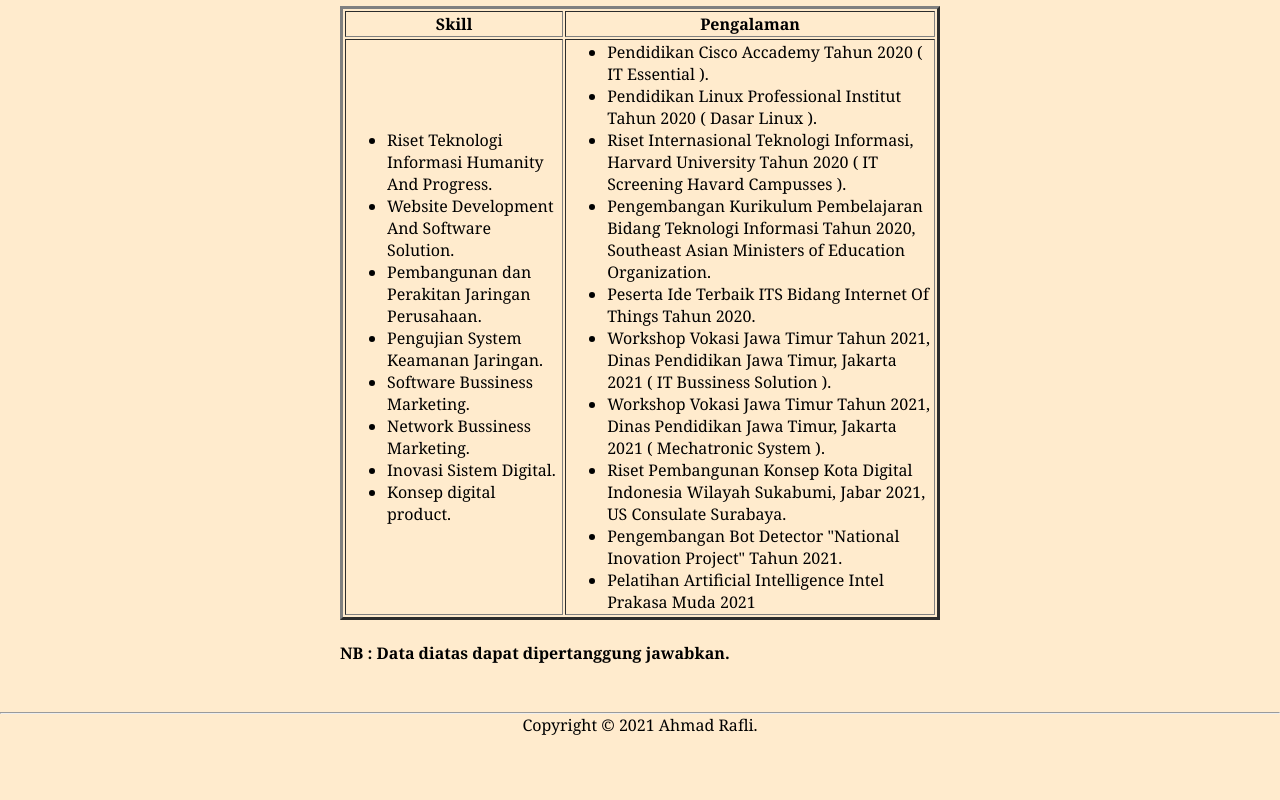
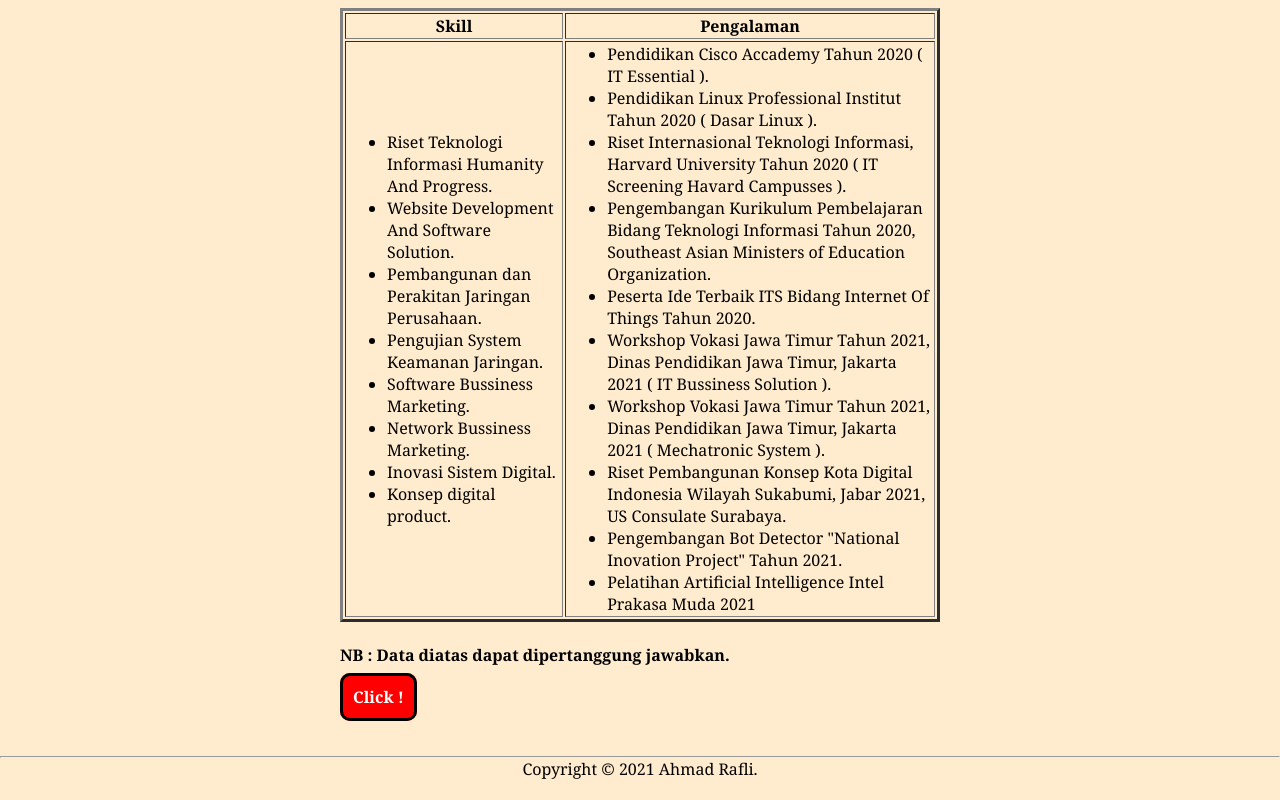
Before and after one commit to Mepopo-Class/html-css, a plain HTML site: page rafli/Belajar7.html in a window 1280 px wide. Shown: the part 712-1512 px from the top of the page. Before the commit the page ends 1468 px from the top, so only its background shows below. Drawn offline with Linux system fonts and the light colour scheme.

Commit message:
Pengumpulan Task Rabu, 3 November 2021 21.21

```diff
--- a/rafli/Belajar7.html
+++ b/rafli/Belajar7.html
@@ -100,7 +100,17 @@
         {
             width: 100%;
         }
+       .tombol
+       {
+           border: 3px solid black;
+           padding: 10px;
+           border-radius: 10px;
+           background-color: red;
+           color: white;
+           font-weight: bold;
+           text-decoration: none;
 
+       }
 
     </style>
 </head>
@@ -117,7 +127,7 @@
     <hr/>
 
     <header>
-        <img src="assets/Img/raf.jpeg" ;"/>
+        <img src="raf.jpeg" ;>
         <h2>AHMAD RAFLI AL ADZANI</h2>
         <p> IT Consultant</p>
     </header>
@@ -173,6 +183,7 @@
         </table>
         <br>
         <b><p>NB : Data diatas dapat dipertanggung jawabkan.</p></b>
+        <a class="tombol" href="../index.html">Click !</a>
     </div>
 
     <hr>
```
Also changed, not shown: rafli/raf.jpeg (added).
